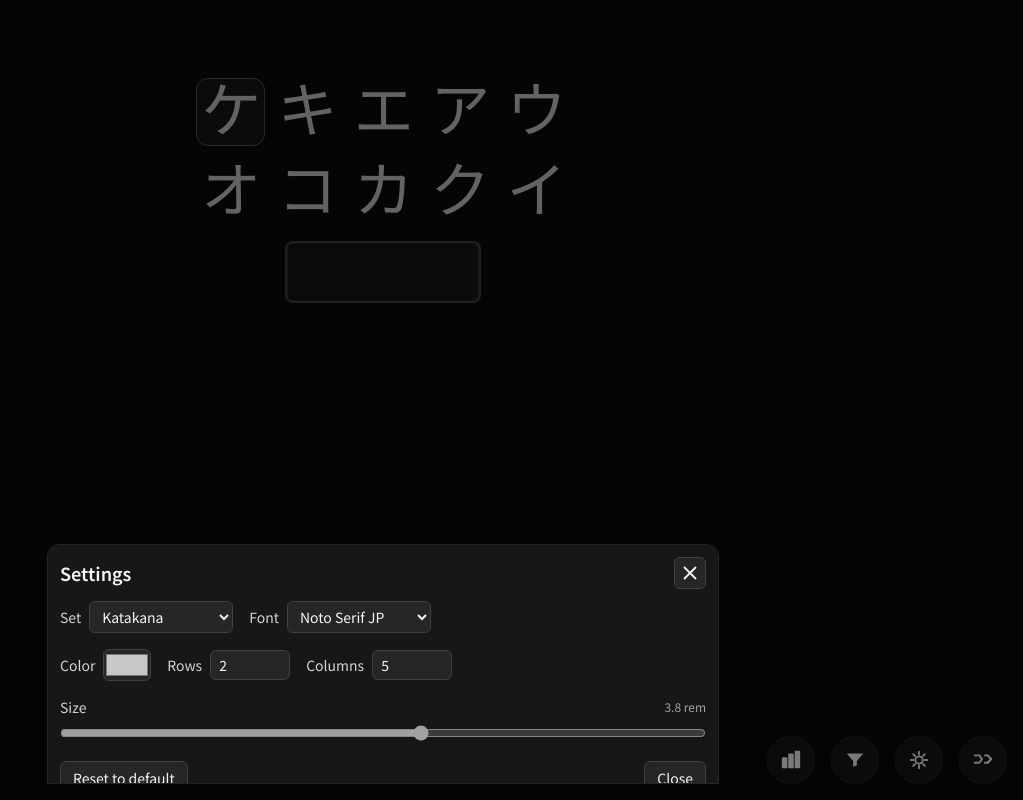
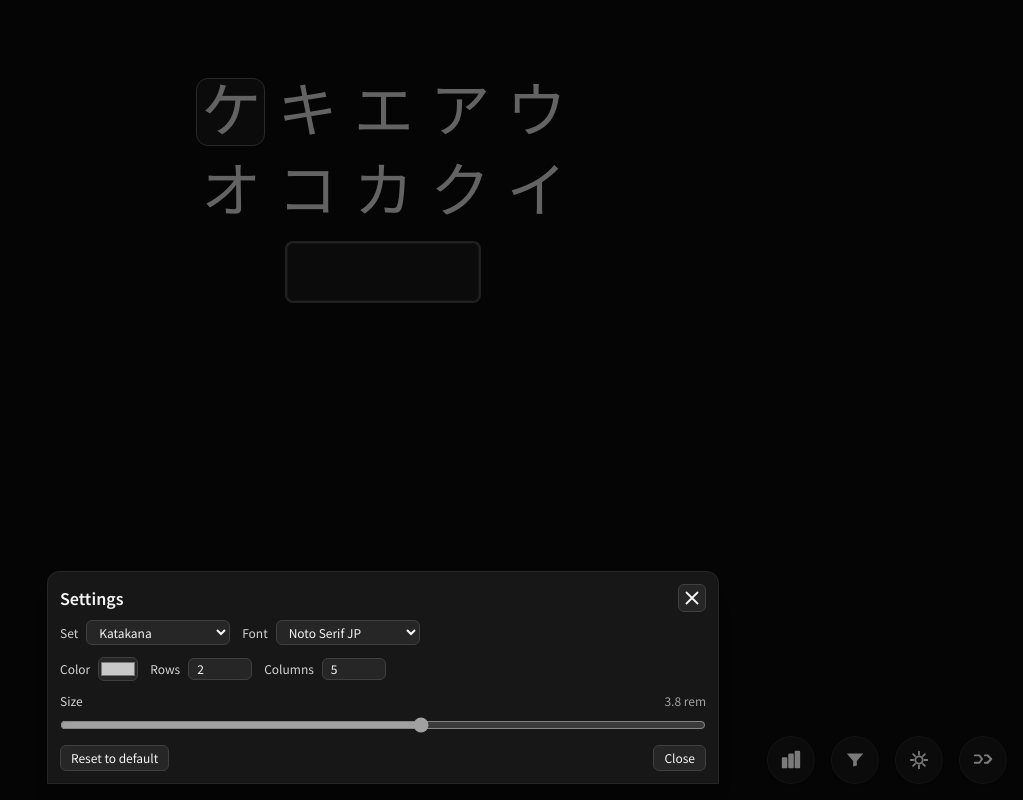
Before and after one commit to paltin/katakana, a React (Vite) app: page / in a window 1280 px wide. Both pictures are taken after a click on the button 1176 px from the left and 760 px from the top of the page. Shown: the whole page, without its empty margins (257-1280 px from the left). Built offline with nearby package versions, Linux system fonts and the light colour scheme; a web font is replaced by a local one.

Commit message:
SettingsPanel: remove scrollbar; compact UI (smaller labels, inputs, buttons, spacing) to fit within 30vh

```diff
--- a/src/components/SettingsPanel.tsx
+++ b/src/components/SettingsPanel.tsx
@@ -32,26 +32,26 @@ export function SettingsPanel({ open, onClose }: Props) {
   return (
     <div className="fixed inset-0 z-50 flex items-end justify-center pb-4">
       <div className="absolute inset-0 bg-black/50" onClick={onClose} />
-      <div ref={panelRef} tabIndex={-1} className="relative w-full max-w-2xl max-h-[30vh] overflow-y-auto rounded-t-xl border border-neutral-800 bg-neutral-900 p-3 text-neutral-100 shadow-xl">
-        <div className="mb-3 flex items-center justify-between">
-          <h2 className="text-lg font-semibold">Settings</h2>
+      <div ref={panelRef} tabIndex={-1} className="relative w-full max-w-2xl max-h-[30vh] rounded-t-xl border border-neutral-800 bg-neutral-900 p-3 text-neutral-100 shadow-xl">
+        <div className="mb-2 flex items-center justify-between">
+          <h2 className="text-base font-semibold">Settings</h2>
           <button
             onClick={onClose}
-            className="inline-flex h-8 w-8 items-center justify-center rounded-md border border-neutral-700 bg-neutral-800 hover:bg-neutral-700"
+            className="inline-flex h-7 w-7 items-center justify-center rounded-md border border-neutral-700 bg-neutral-800 hover:bg-neutral-700"
             aria-label="Close settings"
           >
             <IconX />
           </button>
         </div>
 
-        <div className="space-y-4">
-          <div className="flex flex-wrap items-center gap-4">
+        <div className="space-y-3">
+          <div className="flex flex-wrap items-center gap-3">
             <label className="flex items-center gap-2">
-              <span className="text-sm text-neutral-300">Set</span>
+              <span className="text-xs text-neutral-300">Set</span>
               <select
                 value={settings.script}
                 onChange={(e) => update({ script: e.target.value as any })}
-                className="w-36 rounded-md border border-neutral-700 bg-neutral-800 px-2 py-1 text-sm"
+                className="w-36 rounded-md border border-neutral-700 bg-neutral-800 px-2 py-0.5 text-xs"
               >
                 <option value="katakana">Katakana</option>
                 <option value="hiragana">Hiragana</option>
@@ -59,11 +59,11 @@ export function SettingsPanel({ open, onClose }: Props) {
               </select>
             </label>
             <label className="flex items-center gap-2">
-              <span className="text-sm text-neutral-300">Font</span>
+              <span className="text-xs text-neutral-300">Font</span>
               <select
                 value={settings.kanaFont}
                 onChange={(e) => update({ kanaFont: e.target.value })}
-                className="w-36 rounded-md border border-neutral-700 bg-neutral-800 px-2 py-1 text-sm"
+                className="w-36 rounded-md border border-neutral-700 bg-neutral-800 px-2 py-0.5 text-xs"
               >
                 <option value="Noto Serif JP">Noto Serif JP</option>
                 <option value="Noto Sans JP">Noto Sans JP</option>
@@ -73,41 +73,41 @@ export function SettingsPanel({ open, onClose }: Props) {
               </select>
             </label>
           </div>
-          <div className="flex flex-wrap items-center gap-4">
+          <div className="flex flex-wrap items-center gap-3">
             <label className="flex items-center gap-2">
-              <span className="text-sm text-neutral-300">Color</span>
+              <span className="text-xs text-neutral-300">Color</span>
               <input
                 type="color"
                 value={settings.kanaColor}
                 onChange={(e) => update({ kanaColor: e.target.value })}
-                className="h-8 w-12 cursor-pointer rounded-md border border-neutral-700 bg-neutral-800 p-0"
+                className="h-6 w-10 cursor-pointer rounded-md border border-neutral-700 bg-neutral-800 p-0"
               />
             </label>
             <label className="flex items-center gap-2">
-              <span className="text-sm text-neutral-300">Rows</span>
+              <span className="text-xs text-neutral-300">Rows</span>
               <input
                 type="number"
                 min={1}
                 value={settings.rows}
                 onChange={(e) => update({ rows: Number(e.target.value) })}
-                className="w-20 rounded-md border border-neutral-700 bg-neutral-800 px-2 py-1 text-sm"
+                className="w-16 rounded-md border border-neutral-700 bg-neutral-800 px-2 py-0.5 text-xs"
               />
             </label>
             <label className="flex items-center gap-2">
-              <span className="text-sm text-neutral-300">Columns</span>
+              <span className="text-xs text-neutral-300">Columns</span>
               <input
                 type="number"
                 min={1}
                 value={settings.cols}
                 onChange={(e) => update({ cols: Number(e.target.value) })}
-                className="w-20 rounded-md border border-neutral-700 bg-neutral-800 px-2 py-1 text-sm"
+                className="w-16 rounded-md border border-neutral-700 bg-neutral-800 px-2 py-0.5 text-xs"
               />
             </label>
           </div>
 
           <label className="grid grid-cols-1 gap-2">
             <div className="flex items-center justify-between">
-              <span className="text-sm text-neutral-300">Size</span>
+              <span className="text-xs text-neutral-300">Size</span>
               <span className="text-xs text-neutral-400">{settings.charRem.toFixed(1)} rem</span>
             </div>
             <input
@@ -124,16 +124,16 @@ export function SettingsPanel({ open, onClose }: Props) {
 
         </div>
 
-        <div className="mt-5 flex items-center justify-between">
+        <div className="mt-3 flex items-center justify-between">
           <button
             onClick={reset}
-            className="rounded-md border border-neutral-700 bg-neutral-800 px-3 py-1.5 text-sm hover:bg-neutral-700"
+            className="rounded-md border border-neutral-700 bg-neutral-800 px-2.5 py-1 text-xs hover:bg-neutral-700"
           >
             Reset to default
           </button>
           <button
             onClick={onClose}
-            className="rounded-md border border-neutral-700 bg-neutral-800 px-3 py-1.5 text-sm font-medium hover:bg-neutral-700"
+            className="rounded-md border border-neutral-700 bg-neutral-800 px-2.5 py-1 text-xs font-medium hover:bg-neutral-700"
           >
             Close
           </button>
```
